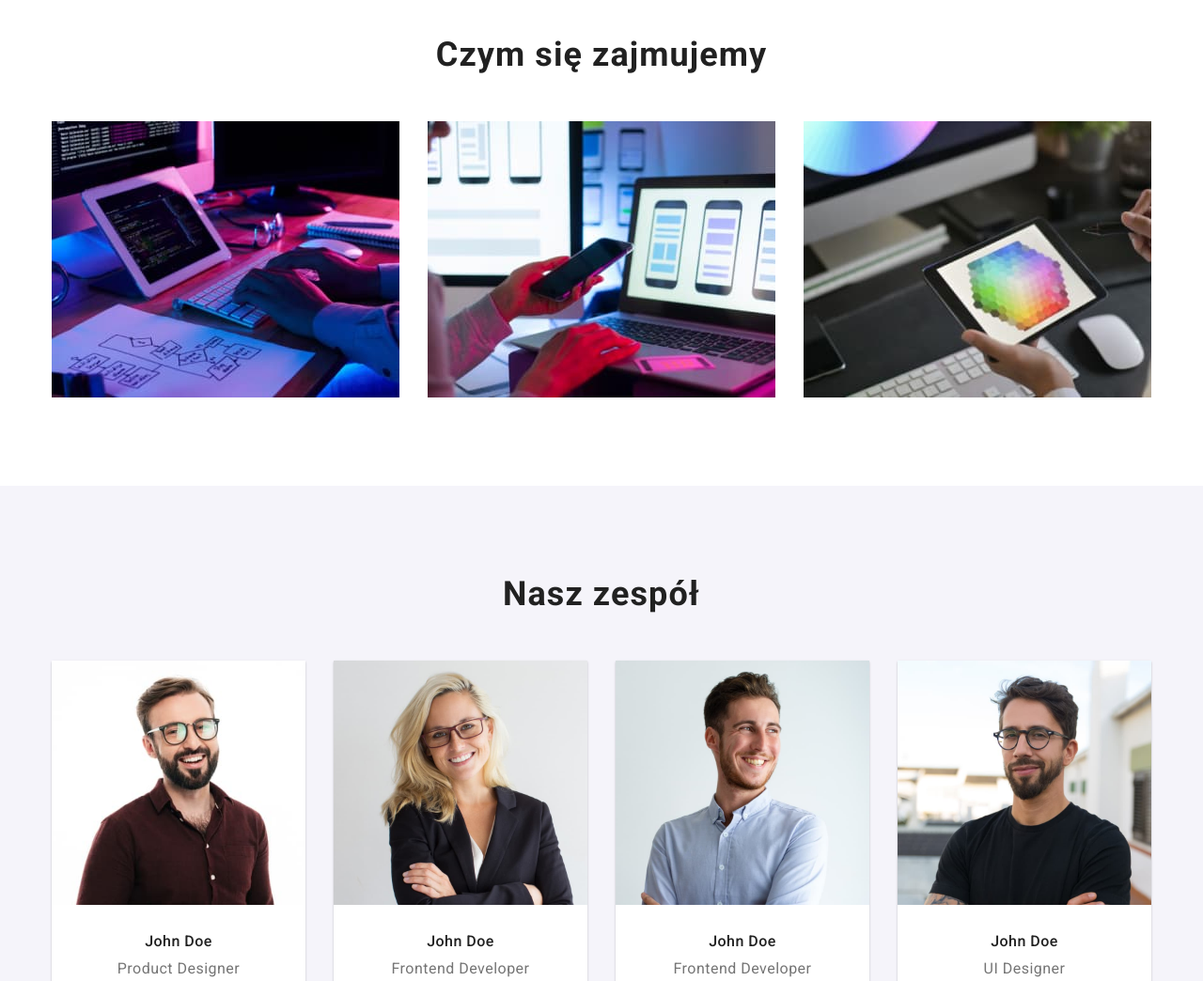
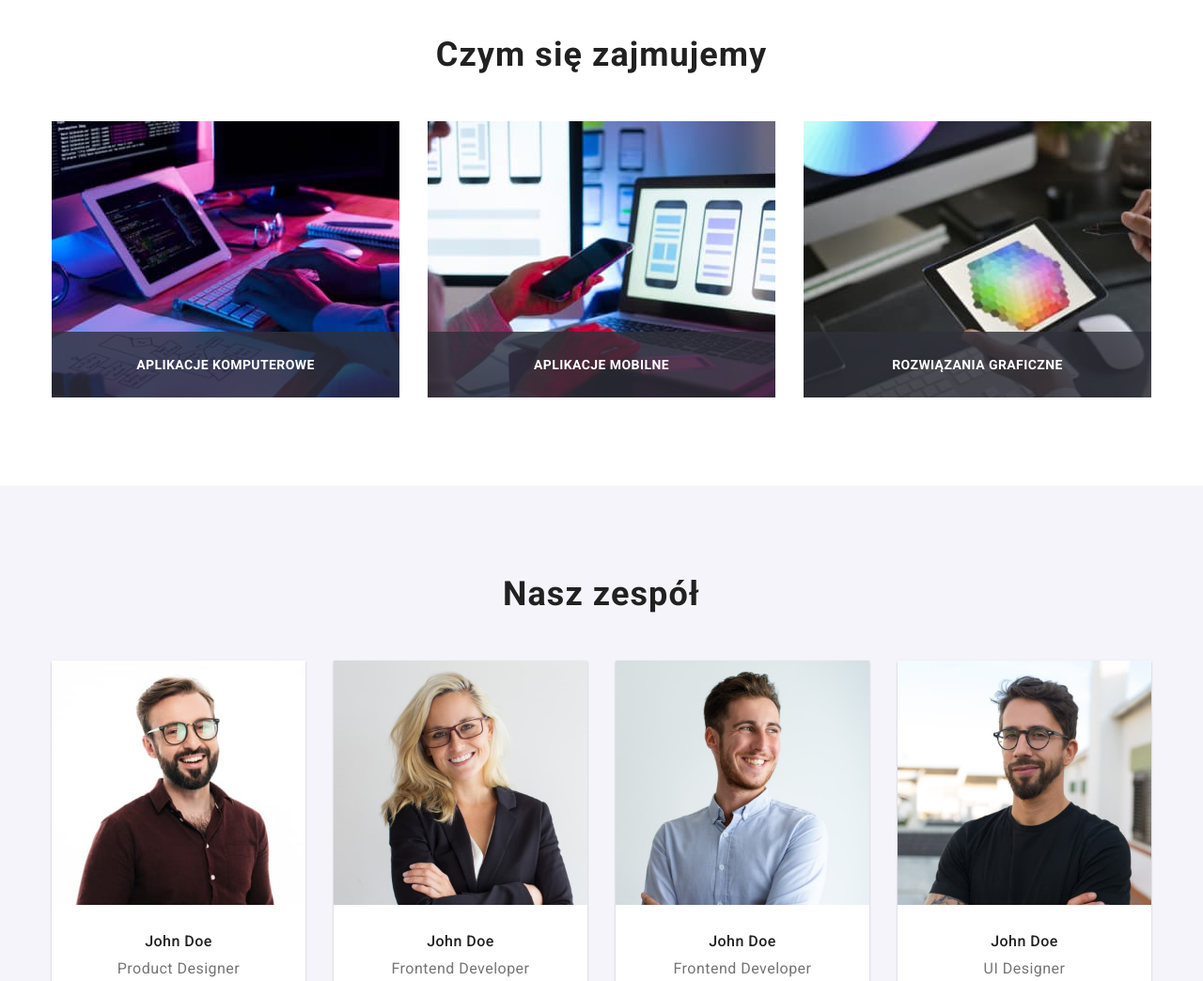
Before and after one commit to AdamAlot/goit-markup-hw-05, a plain HTML site: page index.html in a window 1280 px wide. Shown: the part 1080-2124 px from the top of the page at 94% size. Drawn offline with nearby package versions, Linux system fonts and the light colour scheme.

Commit message:
styling links and section

```diff
--- a/css/styles.css
+++ b/css/styles.css
@@ -150,7 +150,7 @@ img {
   border-color: var(--background-button-color);
   border-style: hidden;
   padding: 6px 22px;
-  transition-property: color;
+  transition-property: color, background-color, box-shadow;
   transition-duration: 250ms;
   transition-timing-function: cubic-bezier(0.4, 0, 0.2, 1);
 }
@@ -185,6 +185,9 @@ img {
   padding: 10px 40px;
   margin-top: 30px;
   box-shadow: 0px 4px 4px rgba(0, 0, 0, 0.15);
+  transition-property: color, background-color;
+  transition-duration: 250ms;
+  transition-timing-function: cubic-bezier(0.4, 0, 0.2, 1);
 }
 
 /* HEADER */
@@ -336,7 +339,11 @@ img {
 .grid-item {
   display: block;
   border-top: none;
+  transition-property: box-shadow;
+  transition-duration: 250ms;
+  transition-timing-function: cubic-bezier(0.4, 0, 0.2, 1);
 }
+
 .grid-item:hover {
   box-shadow: 0px 1px 1px rgba(0, 0, 0, 0.12), 0px 4px 4px rgba(0, 0, 0, 0.06),
     1px 4px 6px rgba(0, 0, 0, 0.16);
@@ -363,16 +370,48 @@ img {
 }
 
 .column-photo {
+  position: relative;
   display: flex;
   flex-wrap: nowrap;
   column-gap: 30px;
 }
-.column-photo-item {
+.column-photo-item-1 {
+  position: relative;
+  flex-basis: calc((100% - 30px) / 3);
+  display: block;
+  margin: 0 auto;
+}
+.column-photo-item-2 {
+  position: relative;
+  flex-basis: calc((100% - 30px) / 3);
+  display: block;
+  margin: 0 auto;
+}
+.column-photo-item-3 {
+  position: relative;
   flex-basis: calc((100% - 30px) / 3);
   display: block;
   margin: 0 auto;
 }
 
+.img-title {
+  position: absolute;
+  left: 0;
+  right: 0;
+  bottom: 0;
+  font-family: "Roboto";
+  font-style: normal;
+  font-weight: 700;
+  font-size: 14px;
+  line-height: 16px;
+  text-align: center;
+  letter-spacing: 0.03em;
+  text-transform: uppercase;
+  text-align: center;
+  padding: 27px 90px;
+  color: var(--text-second-color);
+  background: rgba(47, 48, 58, 0.8);
+}
 .master-disaster {
   max-width: 1600px;
   width: 100%;
@@ -438,7 +477,7 @@ img {
   fill: var(--icon-color);
   padding: 12px;
   border-radius: 50%;
-  transition-property: fill;
+  transition-property: fill, background-color;
   transition-duration: 250ms;
   transition-timing-function: cubic-bezier(0.4, 0, 0.2, 1);
 }
@@ -453,7 +492,7 @@ img {
   fill: var(--icon-color);
   padding: 12px;
   border-radius: 50%;
-  transition-property: fill;
+  transition-property: fill, background-color;
   transition-duration: 250ms;
   transition-timing-function: cubic-bezier(0.4, 0, 0.2, 1);
 }
@@ -468,7 +507,7 @@ img {
   fill: var(--icon-color);
   padding: 12px;
   border-radius: 50%;
-  transition-property: fill;
+  transition-property: fill, background-color;
   transition-duration: 250ms;
   transition-timing-function: cubic-bezier(0.4, 0, 0.2, 1);
 }
@@ -484,7 +523,7 @@ img {
   fill: var(--icon-color);
   padding: 12px;
   border-radius: 50%;
-  transition-property: fill;
+  transition-property: fill, background-color;
   transition-duration: 250ms;
   transition-timing-function: cubic-bezier(0.4, 0, 0.2, 1);
 }
--- a/index.html
+++ b/index.html
@@ -145,29 +145,32 @@
           <div class="container">
             <h2 class="secondary-header">Czym się zajmujemy</h2>
             <ul class="list column-photo">
-              <li class="column-photo-item">
+              <li class="column-photo-item-1">
                 <img
                   src="./images/img1.jpg"
                   alt="pisanie na klawiaturze"
                   width="370"
                   height="294"
                 />
+                <p class="img-title"> Aplikacje Komputerowe</p>
               </li>
-              <li class="column-photo-item">
+              <li class="column-photo-item-2">
                 <img
                   src="./images/img2.jpg"
                   alt="wybieranie układu aplikacji na telefon"
                   width="370"
                   height="294"
                 />
+                <p class="img-title"> Aplikacje Mobilne</p>
               </li>
-              <li class="column-photo-item">
+              <li class="column-photo-item-3">
                 <img
                   src="./images/img3.jpg"
                   alt="wybieranie palety barw"
                   width="370"
                   height="294"
                 />
+                <p class="img-title"> Rozwiązania Graficzne</p>
               </li>
             </ul>
           </div>
```
